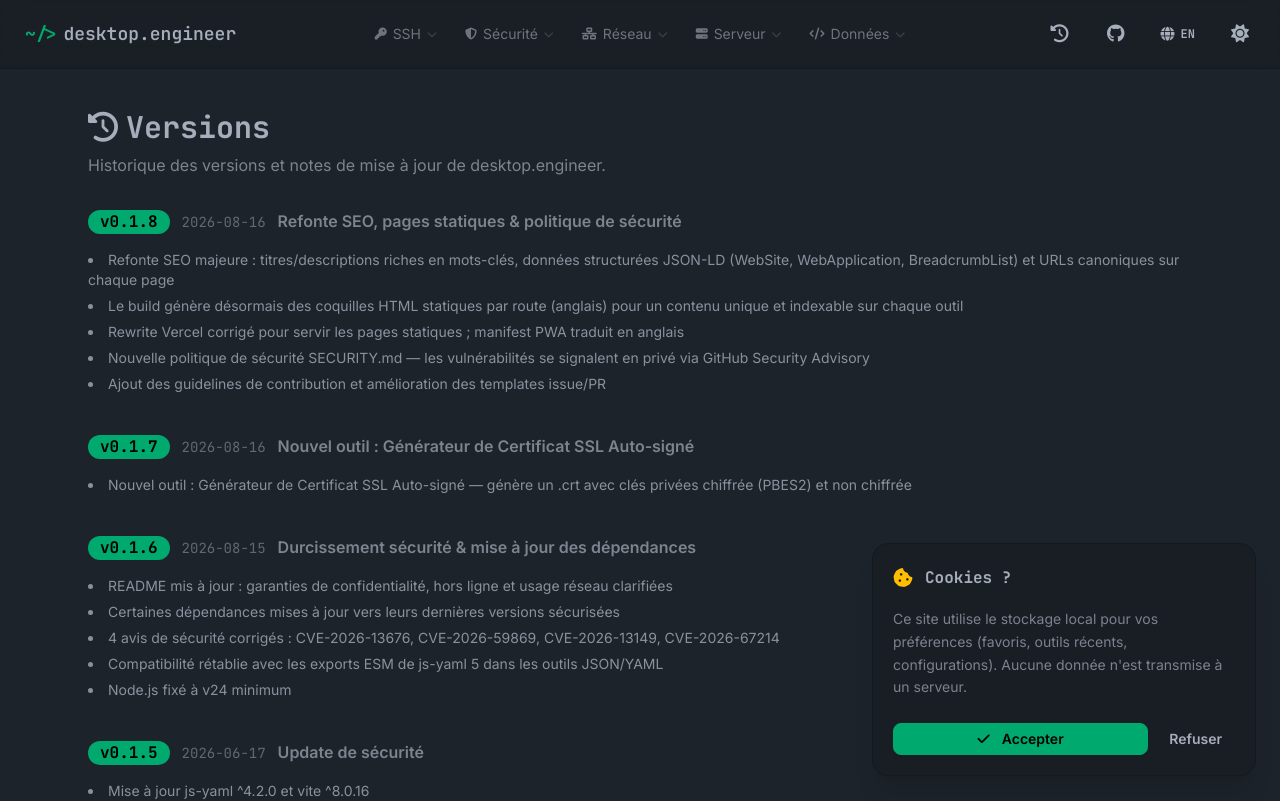
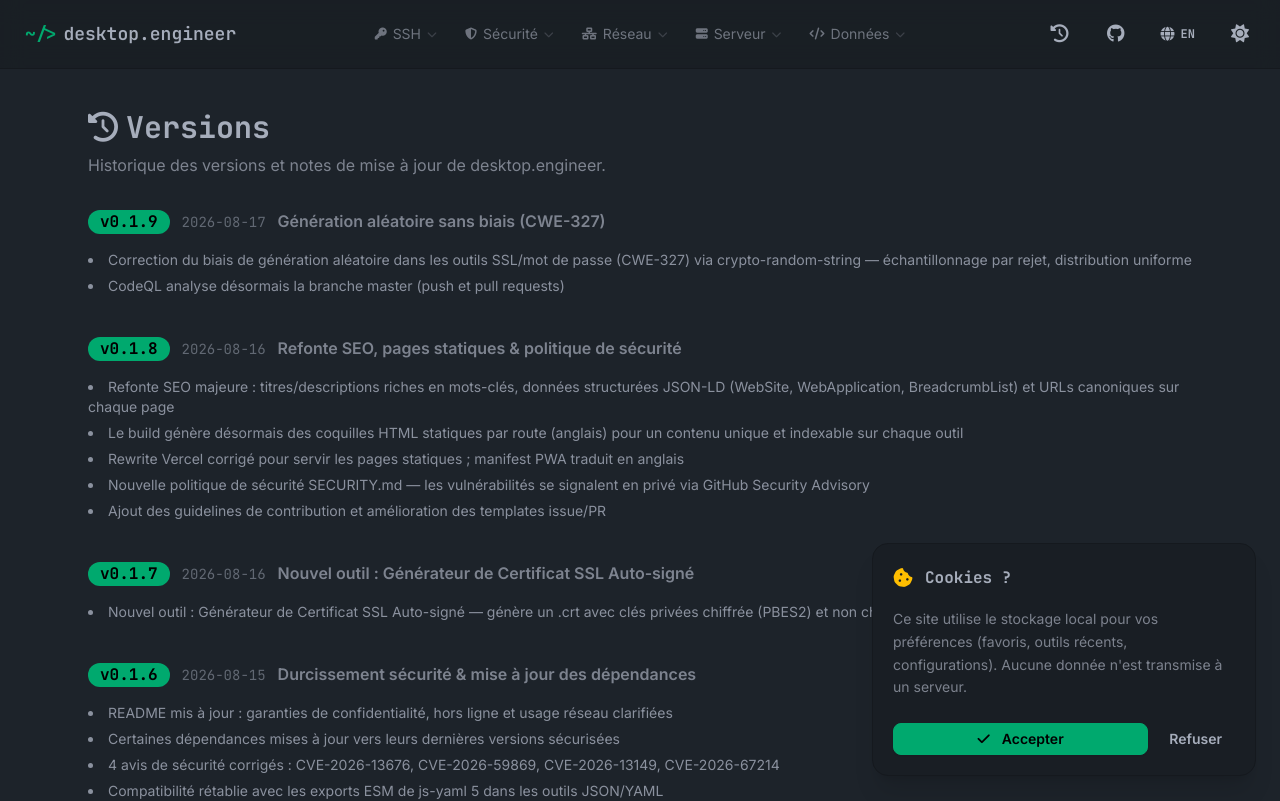
Before and after one commit to lighscent/desktop.engineer, a Vue app: page /changelog in a window 1280 px wide. Shown: the top 801 px of the page. Built offline with nearby package versions, Linux system fonts and the light colour scheme.

Commit message:
bump to 0.1.9

```diff
--- a/package.json
+++ b/package.json
@@ -1,6 +1,6 @@
 {
   "name": "desktop.engineer",
-  "version": "0.1.8",
+  "version": "0.1.9",
   "private": true,
   "type": "module",
   "description": "Toolkit for system engineers — SSH, networking, encryption, and security. 100% client-side PWA.",
--- a/src/data/changelog.js
+++ b/src/data/changelog.js
@@ -1,4 +1,19 @@
 export default [
+  {
+  version: '0.1.9',
+  date: '2026-08-17',
+  title: { en: 'Unbiased random generation (CWE-327)', fr: 'Génération aléatoire sans biais (CWE-327)' },
+  changes: {
+    en: [
+      'Fixed biased random generation in the SSL/password tools (CWE-327) by switching to crypto-random-string — rejection sampling, uniform distribution',
+      'CodeQL now scans the master branch (push and pull requests)',
+    ],
+    fr: [
+      'Correction du biais de génération aléatoire dans les outils SSL/mot de passe (CWE-327) via crypto-random-string — échantillonnage par rejet, distribution uniforme',
+      'CodeQL analyse désormais la branche master (push et pull requests)',
+    ],
+  },
+},
   {
   version: '0.1.8',
   date: '2026-08-16',
```
